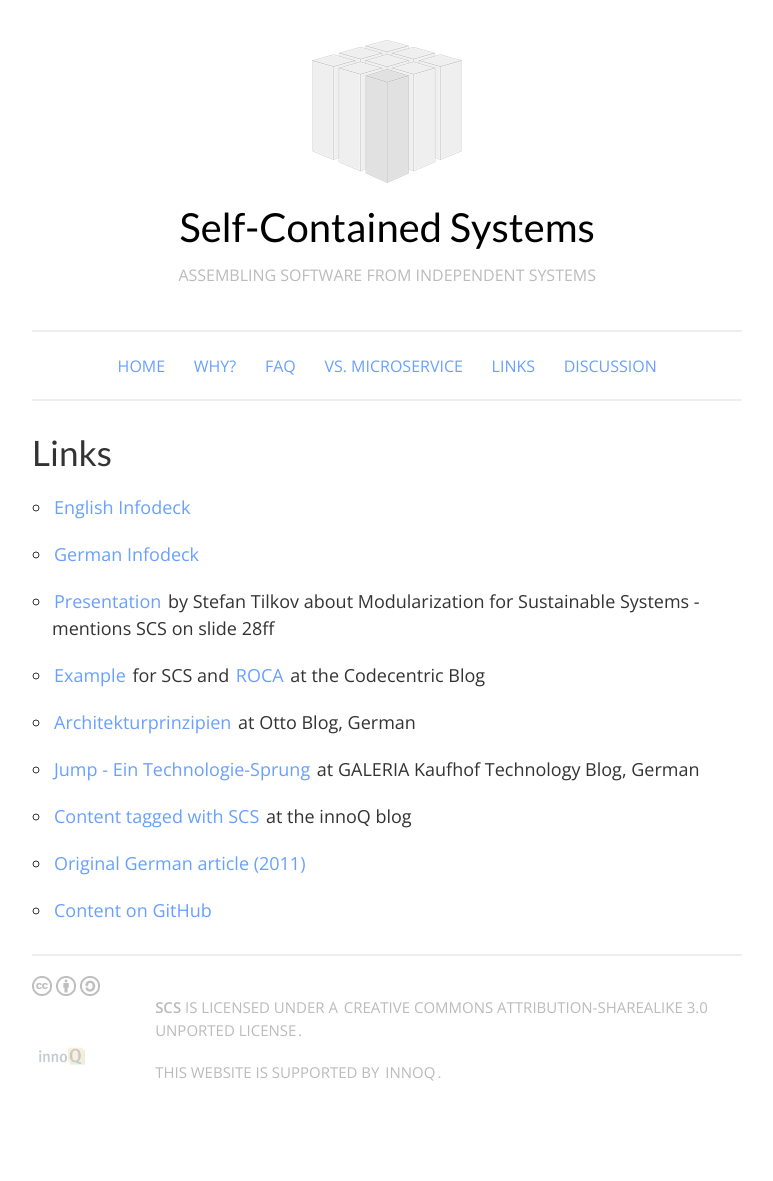
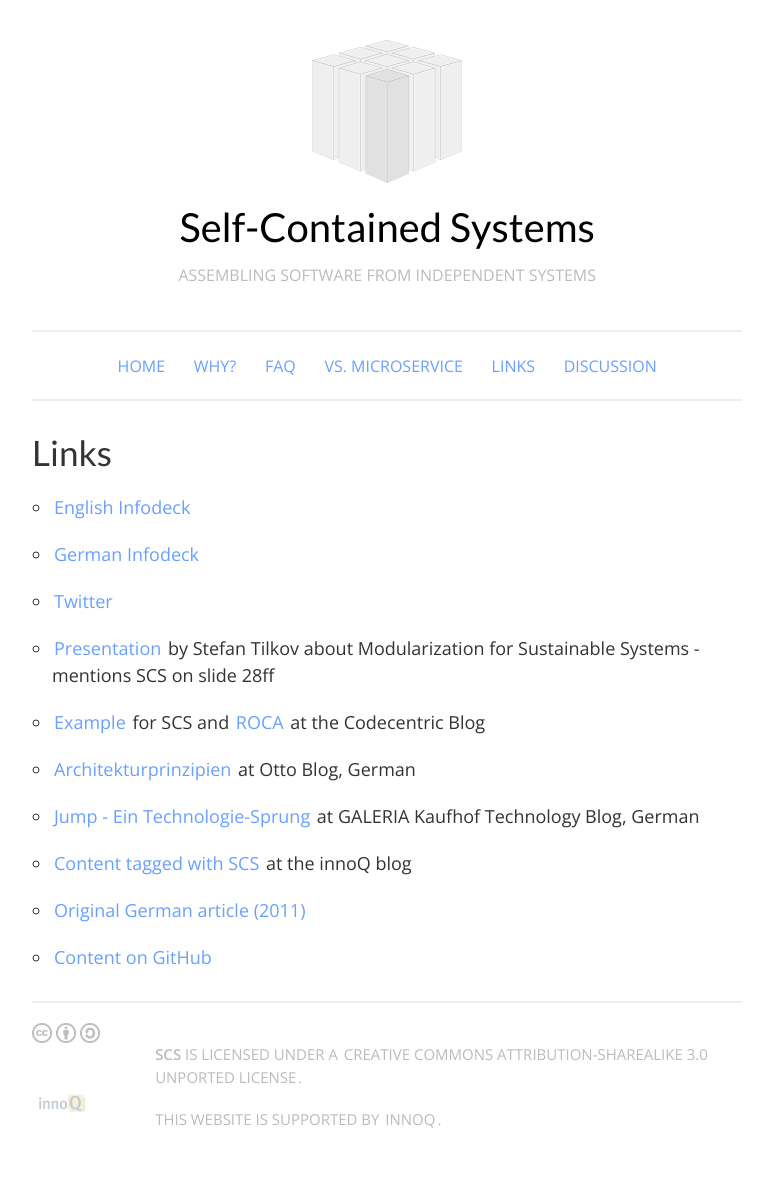
Before and after one commit to innoq/SCS, a Jekyll site: the page built from links.md, in a window 1280 px wide. Shown: the whole page, without its empty margins (128-901 px from the left). Built offline with Jekyll 4.4.1, drawn with Linux system fonts in a browser that asks for light colours; before the commit the page ends 1134 px from its top, so only the background shows below that.

Commit message:
Add Twitter account

```diff
--- a/links.md
+++ b/links.md
@@ -9,6 +9,8 @@
 * [English Infodeck](https://speakerdeck.com/rstrangh/self-contained-systems-1)
 
 * [German Infodeck](https://speakerdeck.com/rstrangh/self-contained-systems-german)
+
+* [Twitter](https://twitter.com/scsarchitecture)
 
 * [Presentation](https://www.innoq.com/en/talks/2014/12/talk-microservices-modularization-softwarearchitecture-berlin/)
  by Stefan Tilkov about Modularization for Sustainable Systems -
```
